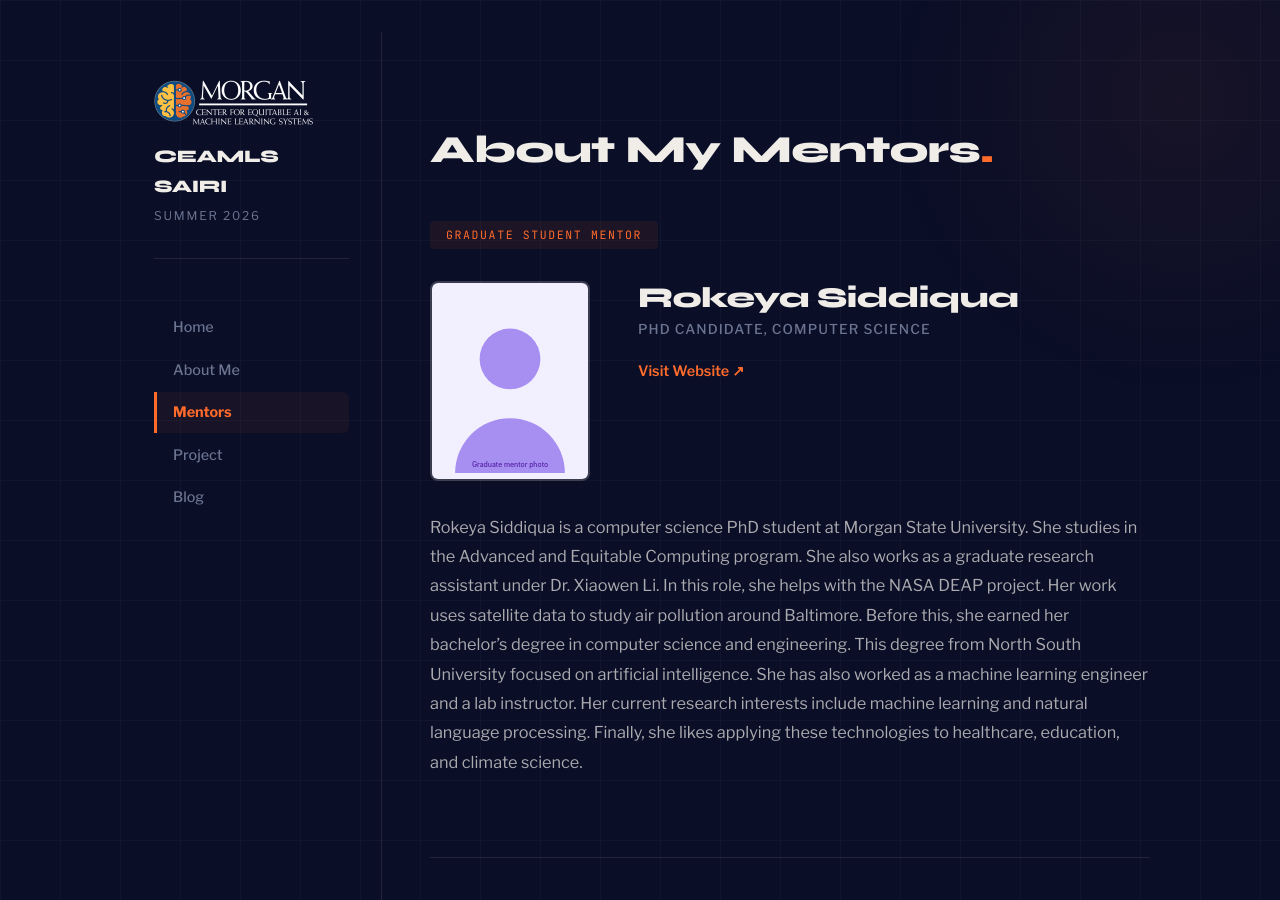
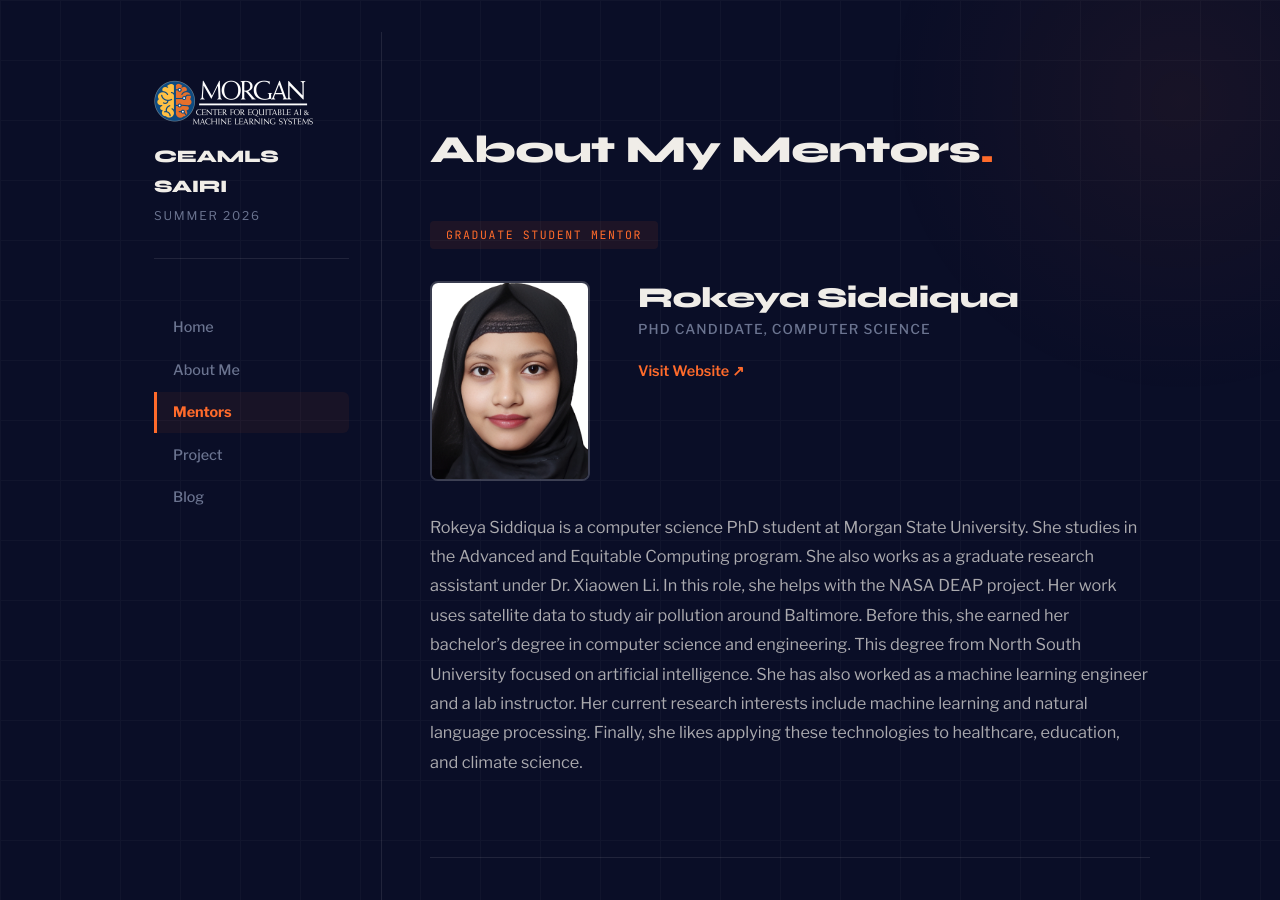
Before and after one commit to JulienNgando/julienngandoceamIs26.github.io, a Jekyll site: the page built from pages/about-my-mentor.md, in a window 1280 px wide and 900 px high. Built offline with Jekyll 4.4.1, drawn with Linux system fonts in a browser that asks for light colours.

Commit message:
Update about-my-mentor.md

```diff
--- a/pages/about-my-mentor.md
+++ b/pages/about-my-mentor.md
@@ -6,7 +6,7 @@ permalink: /about-my-mentor.html
 graduate_mentor:
   name: Rokeya Siddiqua
   title: PhD Candidate, Computer Science
-  image: /assets/images/graduate-student-mentor.svg
+  image: /assets/images/IMG_Rokeya_Siddiqua.jpg
   website: https://scholar.google.com/citations?user=FeLknx4AAAAJ&hl=en
   bio: |
     Rokeya Siddiqua is a computer science PhD student at Morgan State University. She studies in the Advanced and Equitable Computing program. She also works as a graduate research assistant under Dr. Xiaowen Li. In this role, she helps with the NASA DEAP project. Her work uses satellite data to study air pollution around Baltimore. Before this, she earned her bachelor's degree in computer science and engineering. This degree from North South University focused on artificial intelligence. She has also worked as a machine learning engineer and a lab instructor. Her current research interests include machine learning and natural language processing. Finally, she likes applying these technologies to healthcare, education, and climate science.
```
